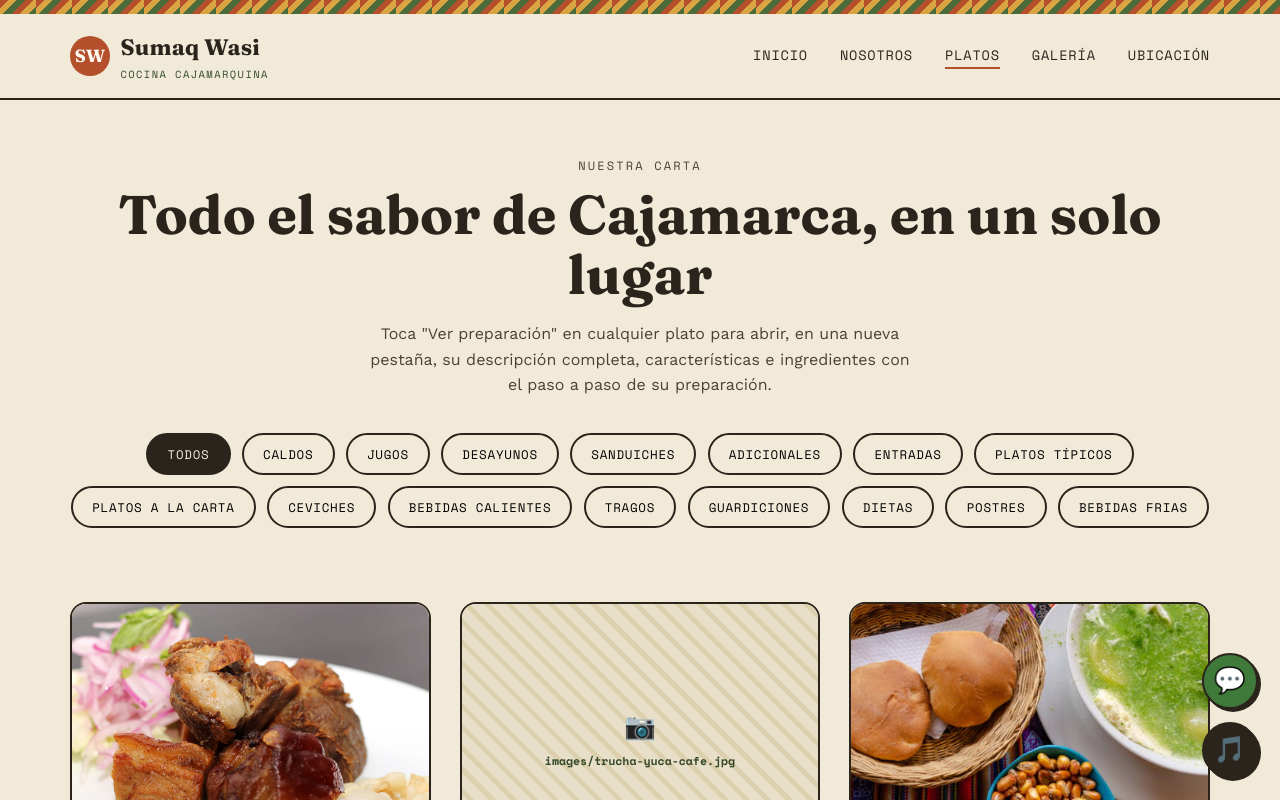
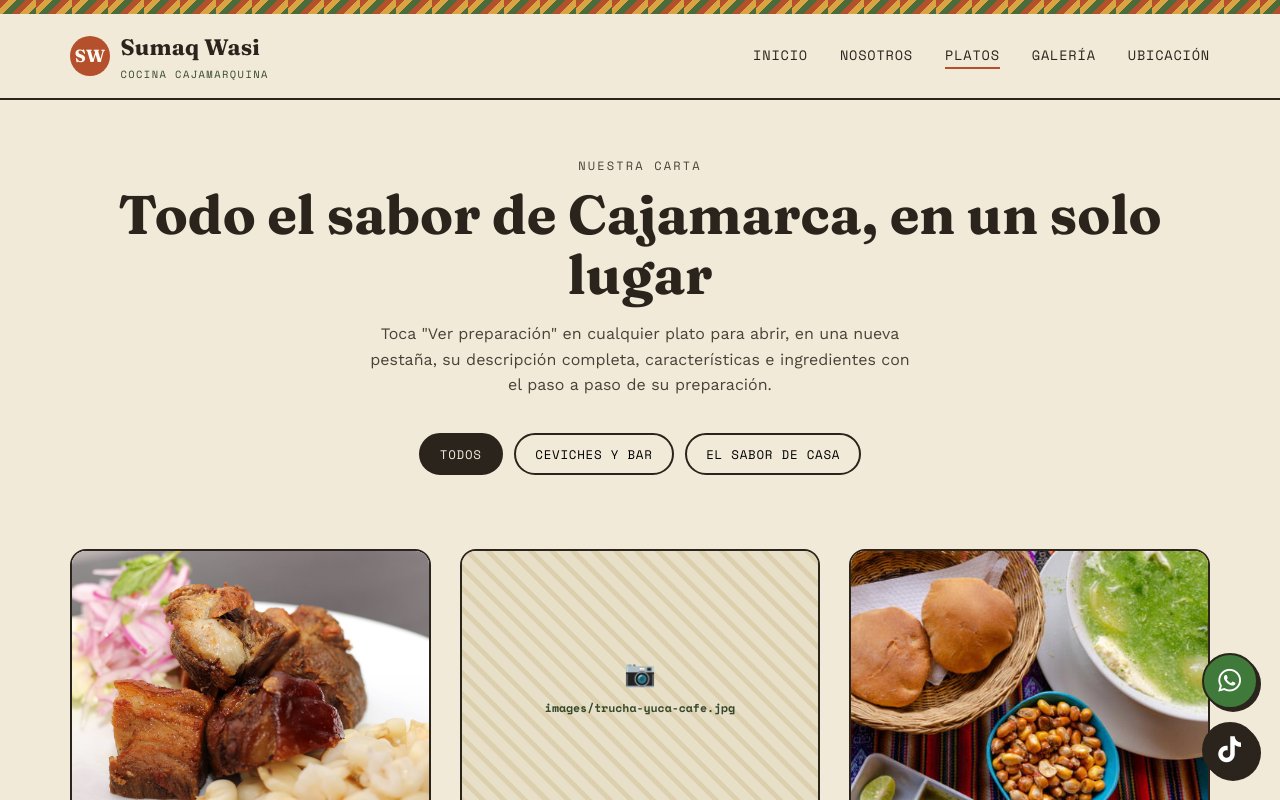
Before and after one commit to CortezCuzcoAngel/Restaurante_Sumaq_Wasi, a plain HTML site: page menu.html in a window 1280 px wide. Both pictures are taken after a click on the button "TODOS". Shown: the top 800 px of the page. Drawn offline with nearby package versions, Linux system fonts and the light colour scheme.

Commit message:
Update menu.html

```diff
--- a/menu.html
+++ b/menu.html
@@ -6,7 +6,9 @@
 <title>Restaurante — Sumaq Wasi</title>
 <meta name="description" content="Descubre toda la carta de Sumaq Wasi: platos típicos cajamarquinos con foto, descripción, características y preparación." />
 <link rel="stylesheet" href="css/styles.css" />
-<link rel = "icon" href="images/logo.gif">
+<link rel = "icon" href="images/logo.png" type ="image/png">
+<link rel="stylesheet"
+href="https://cdnjs.cloudflare.com/ajax/libs/font-awesome/6.5.2/css/all.min.css">
 </head>
 <body>
 
@@ -35,24 +37,16 @@
       <p class="eyebrow">Nuestra carta</p>
       <h1>Todo el sabor de Cajamarca, en un solo lugar</h1>
       <p>Toca "Ver preparación" en cualquier plato para abrir, en una nueva pestaña, su descripción completa, características e ingredientes con el paso a paso de su preparación.</p>
+
       <div class="filtros" id="filtros">
-        <button class="filtro-btn activo" data-categoria="Todos">Todos</button>
-        <button class="filtro-btn" data-categoria="Caldos">Caldos</button>
-        <button class="filtro-btn" data-categoria="Jugos">Jugos</button>
-        <button class="filtro-btn" data-categoria="Desayunos">desayunos</button>
-        <button class="filtro-btn" data-categoria="Sanduiches">Sanduiches</button>
-        <button class="filtro-btn" data-categoria="Adicionales">Adicionales</button>
-        <button class="filtro-btn" data-categoria="Entradas">Entradas</button>
-        <button class="filtro-btn" data-categoria="Platos_Tipicos">Platos Típicos</button>
-        <button class="filtro-btn" data-categoria="Platos_a_la_carta">Platos a la carta</button>
-        <button class="filtro-btn" data-categoria="Ceviches">Ceviches</button>
-        <button class="filtro-btn" data-categoria="Bebidas_Calientes">Bebidas calientes</button>
-        <button class="filtro-btn" data-categoria="Tragos">Tragos</button>
-        <button class="filtro-btn" data-categoria="Guardiciones">Guardiciones</button>
-        <button class="filtro-btn" data-categoria="Dietas">Dietas</button>
-        <button class="filtro-btn" data-categoria="Postres">Postres</button>
-        <button class="filtro-btn" data-categoria="Bebidas_frias">Bebidas frias</button>
-      </div>
+  <button class="filtro-btn activo" data-categoria="Todos">Todos</button>
+  <button class="filtro-btn" data-grupo="menu-dia">Ceviches y bar</button>
+  <button class="filtro-btn" data-grupo="carta">El sabor de casa</button>
+</div>
+
+<div class="filtros filtros-sub" id="subfiltros"></div>
+
+</div>
     </div>
   </section>
 
@@ -107,17 +101,71 @@
   </div>
 </footer>
 
+<div class="redes-flotantes">
+  <a href="#" class="red-flotante red-whatsapp"
+      data-whatsapp="Hola Sumaq Wasi, quisiera hacer una reserva 🍽️"
+      aria-label="Escríbenos por WhatsApp"
+      title="WhatsApp">
+      <i class="fa-brands fa-whatsapp"></i>
+  </a>
 
+  <a href="https://www.tiktok.com/@angelito_165_?_r=1&_t=ZS-96o3Ws2ML6Q"
+    target="_blank"
+    rel="noopener"
+    class="red-flotante red-tiktok"
+    aria-label="Síguenos en TikTok"
+    title="TikTok">
+      <i class="fa-brands fa-tiktok"></i>
+  </a>
+</div>
 
-<div class="redes-flotantes">
-  <a href="#" class="red-flotante red-whatsapp" data-whatsapp="Hola Sumaq Wasi, quisiera hacer una reserva 🍽️" aria-label="Escríbenos por WhatsApp" title="WhatsApp">💬</a>
-  <a href="https://www.tiktok.com/@angelito_165_?_r=1&_t=ZS-96o3Ws2ML6Q" target="_blank" rel="noopener" class="red-flotante red-tiktok" aria-label="Síguenos en TikTok" title="TikTok">🎵</a>
-</div>
 
 <script src="js/data.js"></script>
 <script src="js/main.js"></script>
 <script>
   const grid = document.getElementById("menu-grid");
+  const subfiltros = document.getElementById("subfiltros");
+
+  // Categorías que entran en cada grupo
+  const GRUPOS = {
+    "menu-dia": [
+      "Ceviches", "Chicharron", "Mariscos", "Jalea", "Parihuelas","Bebidas","Energisantes","Piscos", "Cervesas","Vinos","Tragos","Whisky",
+    ],
+    "carta": [
+      "Platos_Tipicos", "Platos_a_la_carta","Guarniciones","Entradas", "Dietas", "Postres","Bebidas_frias","Bebidas_Artesanales","Bebidas_Calientes", "Caldos",
+    ]
+  };
+
+  // Nombres para mostrar en los botones (la clave debe ser igual a la de data.js)
+
+  const ETIQUETAS = {
+    "Caldos": "Caldos",
+    "Jugos": "Jugos",
+    "Desayunos": "Desayunos",
+    "Sanduiches": "Sanduiches",
+    "Adicionales": "Adicionales",
+    "Entradas": "Entradas",
+    "Bebidas_Calientes": "Bebidas calientes",
+    "Guarniciones": "Guarniciones",
+    "Dietas": "Dietas",
+    "Postres": "Postres",
+    "Bebidas_frias": "Bebidas frías",
+    "Chicharron": "Chicharrón",
+    "Platos_Tipicos": "Platos Típicos",
+    "Platos_a_la_carta": "Platos a la carta",
+    "Ceviches": "Ceviches",
+    "Tragos": "Tragos",
+    "Mariscos": "Mariscos",
+    "Jalea": "Jalea",
+    "Parihuelas": "Parihuelas",
+    "Piscos": "Piscos",
+    "Bebidas": "Bebidas",
+    "Energisantes": "Energizantes",
+    "Cervesas": "Cervezas",
+    "Vinos": "Vinos",
+    "Whisky": "Whisky",
+    "Bebidas_Artesanales": "Bebidas Artesanales"
+  };
 
   function marcarFotosSinArchivo() {
     document.querySelectorAll(".photo-frame img[data-nombre-archivo]").forEach((img) => {
@@ -128,8 +176,7 @@
     });
   }
 
-  function pintarPlatos(categoria) {
-    const lista = categoria === "Todos" ? PLATOS : PLATOS.filter((p) => p.categoria === categoria);
+  function pintarLista(lista) {
     grid.innerHTML = lista.map((plato) => `
       <article class="tarjeta-plato">
         <div class="photo-frame">
@@ -150,14 +197,67 @@
     marcarFotosSinArchivo();
   }
 
+  function pintarPorCategoria(categoria) {
+    const lista = categoria === "Todos" ? PLATOS : PLATOS.filter((p) => p.categoria === categoria);
+    pintarLista(lista);
+  }
+
+  function pintarPorGrupo(grupo) {
+    const categorias = GRUPOS[grupo] || [];
+    const lista = PLATOS.filter((p) => categorias.includes(p.categoria));
+    pintarLista(lista);
+  }
+
+  // Dibuja los sub-botones de un grupo (ej: dentro de "Platos a la Carta")
+  function pintarSubfiltros(grupo) {
+    const categorias = GRUPOS[grupo] || [];
+
+    subfiltros.className = `filtros filtros-sub sub-${grupo}`;
+
+    subfiltros.innerHTML = `
+      <button class="filtro-btn sub activo" data-subtodos="${grupo}">Todos</button>
+      ${categorias.map((cat) => `
+        <button class="filtro-btn sub" data-categoria="${cat}">${ETIQUETAS[cat] || cat}</button>
+      `).join("")}
+    `;
+
+    // Botón "Todos" dentro del sub-bloque -> muestra todo el grupo otra vez
+    subfiltros.querySelector("[data-subtodos]").addEventListener("click", (e) => {
+      subfiltros.querySelectorAll(".filtro-btn").forEach((b) => b.classList.remove("activo"));
+      e.target.classList.add("activo");
+      pintarPorGrupo(grupo);
+    });
+
+    // Botones de cada categoría dentro del sub-bloque
+    subfiltros.querySelectorAll("[data-categoria]").forEach((btn) => {
+      btn.addEventListener("click", () => {
+        subfiltros.querySelectorAll(".filtro-btn").forEach((b) => b.classList.remove("activo"));
+        btn.classList.add("activo");
+        pintarPorCategoria(btn.dataset.categoria);
+      });
+    });
+  }
+
+  function limpiarSubfiltros() {
+  subfiltros.className = "filtros filtros-sub";
+  subfiltros.innerHTML = "";
+  }
+
   document.addEventListener("DOMContentLoaded", () => {
-    pintarPlatos("Todos");
+    pintarPorCategoria("Todos");
 
-    document.querySelectorAll(".filtro-btn").forEach((btn) => {
+    document.querySelectorAll("#filtros > .filtro-btn").forEach((btn) => {
       btn.addEventListener("click", () => {
-        document.querySelectorAll(".filtro-btn").forEach((b) => b.classList.remove("activo"));
+        document.querySelectorAll("#filtros > .filtro-btn").forEach((b) => b.classList.remove("activo"));
         btn.classList.add("activo");
-        pintarPlatos(btn.dataset.categoria);
+
+        if (btn.dataset.categoria === "Todos") {
+          limpiarSubfiltros();
+          pintarPorCategoria("Todos");
+        } else if (btn.dataset.grupo) {
+          pintarSubfiltros(btn.dataset.grupo);
+          pintarPorGrupo(btn.dataset.grupo);
+        }
       });
     });
   });
```
